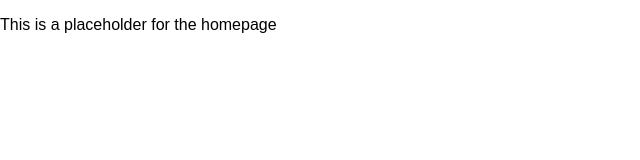
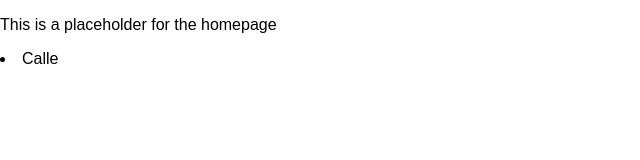
Before and after one commit to DMonMac/charity-goumet-site, a React (Create React App) app in the folder client/: page / in a window 1280 px wide. Shown: the top 160 px of the page, without its empty margins (0-640 px from the left). Built offline with nearby package versions, Linux system fonts and the light colour scheme.

Commit message:
fixed state passing

```diff
--- a/client/src/App.js
+++ b/client/src/App.js
@@ -1,19 +1,39 @@
 import React, { Component } from 'react';
-import {
-  BrowserRouter as Router,
-  Route
-} from 'react-router-dom';
-
 import Home from './components/Home.js';
 import Restaurant from './components/Restaurant.js';
 import Booking from './components/Booking.js';
+import {BrowserRouter as Router, Route} from 'react-router-dom';
 
 class App extends Component {
+  constructor(props) {
+    super(props);
+    this.state = {
+      restaurant: [],
+    }
+  }
+
+  componentDidMount() {
+    this.setState({
+      restaurant: [
+        {
+          id: 1,
+          name: "Calle",
+          email: "Calle@calle.com",
+          password: "1234",
+          description: "Honest",
+          picture: "placeholder",
+          seat_amt: 6
+        }
+      ]
+    })
+  }
+
   render() {
     return (
       <Router>
         <div>
-          <Route exact path="/" component={Home}/>
+          <Route exact path="/" render={ () => <Home data={this.state.restaurant}/>
+          }/>
           <Route path="/Restaurant" component={Restaurant} />
           <Route path="/Booking" component={Booking} />
         </div>
--- a/client/src/components/Home.js
+++ b/client/src/components/Home.js
@@ -2,8 +2,13 @@ import React, { Component } from 'react';
 
 export default class Home extends Component {
   render() {
+    let restaurant = this.props.data.map(restaurant => <li key={restaurant.id}>{restaurant.name}</li>)
     return(
-      <p>This is a placeholder for the homepage</p>
+      <div>
+        <p>This is a placeholder for the homepage</p>
+        {restaurant}
+      </div>
+
     )
   }
 }
```
